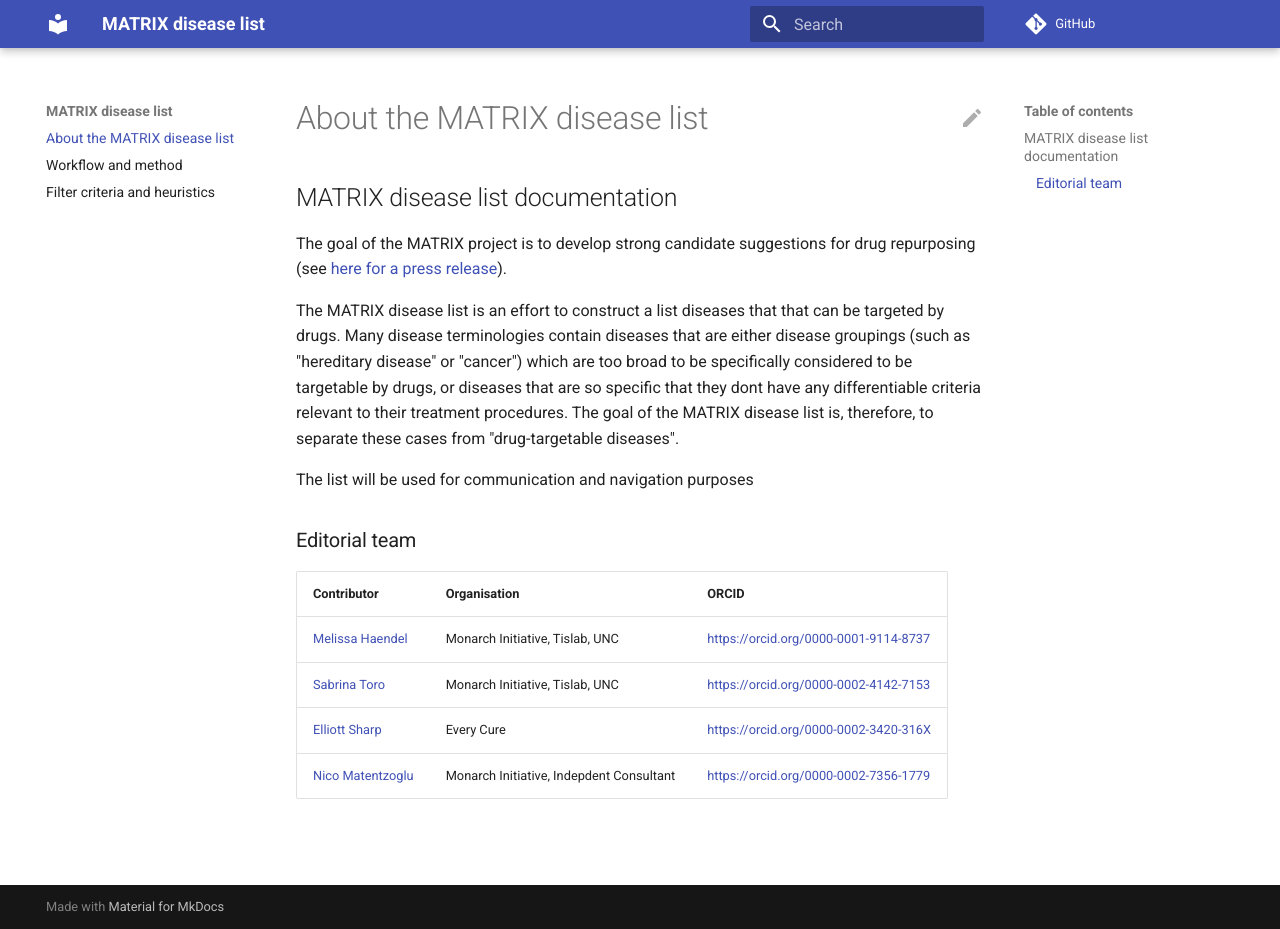
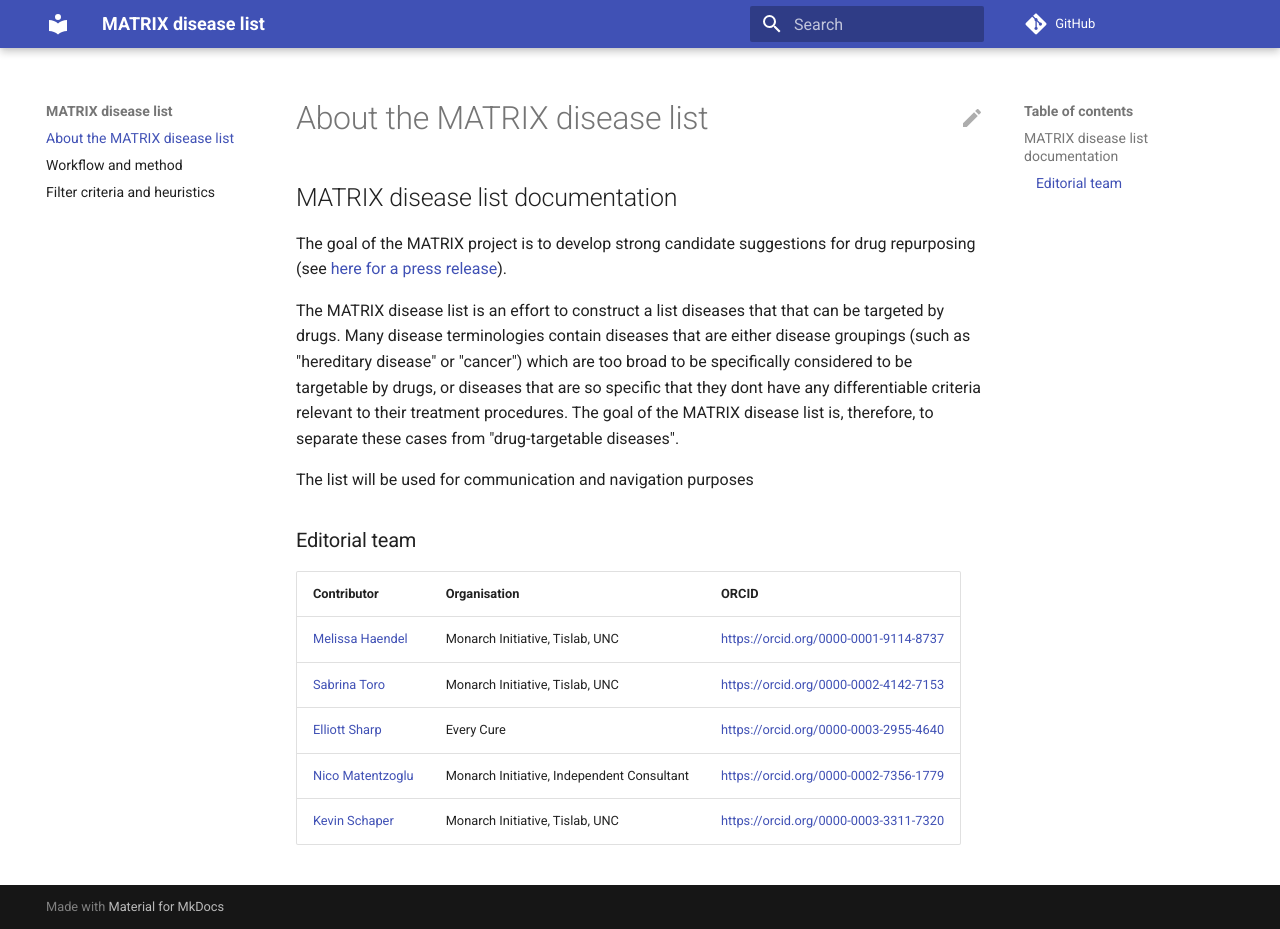
Before and after one commit to everycure-org/matrix-disease-list, an MkDocs documentation site: the page built from docs/index.md, in a window 1280 px wide and 929 px high. Built offline with MkDocs 1.6.1 and Material for MkDocs 9.7.7, drawn with Linux system fonts in a browser that asks for light colours; comment, search, counter and statistics services are not loaded.

Commit message:
Add Kevin to Editors list

```diff
--- a/docs/index.md
+++ b/docs/index.md
@@ -14,5 +14,6 @@ The list will be used for communication and navigation purposes
 | ----------- | ------------ | ----- |
 | [Melissa Haendel](https://orcid.org/0000-0001-9114-8737)  | Monarch Initiative, Tislab, UNC | [https://orcid.org/0000-0001-9114-8737](https://orcid.org/0000-0001-9114-8737) |
 | [Sabrina Toro](https://orcid.org/0000-0002-4142-7153)  | Monarch Initiative, Tislab, UNC | [https://orcid.org/0000-0002-4142-7153](https://orcid.org/0000-0002-4142-7153) |
-| [Elliott Sharp](https://everycure.org/leadership-team/elliott-sharp/)  | Every Cure | [https://orcid.org/0000-0002-3420-316X](https://orcid.org/0000-0002-3420-316X) |
-| [Nico Matentzoglu](https://orcid.org/0000-0002-7356-1779)  | Monarch Initiative, Indepdent Consultant | [https://orcid.org/0000-0002-7356-1779](https://orcid.org/0000-0002-7356-1779) |
+| [Elliott Sharp](https://everycure.org/leadership-team/elliott-sharp/)  | Every Cure | [https://orcid.org/0000-0003-2955-4640](https://orcid.org/0000-0003-2955-4640) |
+| [Nico Matentzoglu](https://orcid.org/0000-0002-7356-1779)  | Monarch Initiative, Independent Consultant | [https://orcid.org/0000-0002-7356-1779](https://orcid.org/0000-0002-7356-1779) |
+| [Kevin Schaper](https://orcid.org/0000-0003-3311-7320)  | Monarch Initiative, Tislab, UNC | [https://orcid.org/0000-0003-3311-7320](https://orcid.org/0000-0003-3311-7320) |
```
